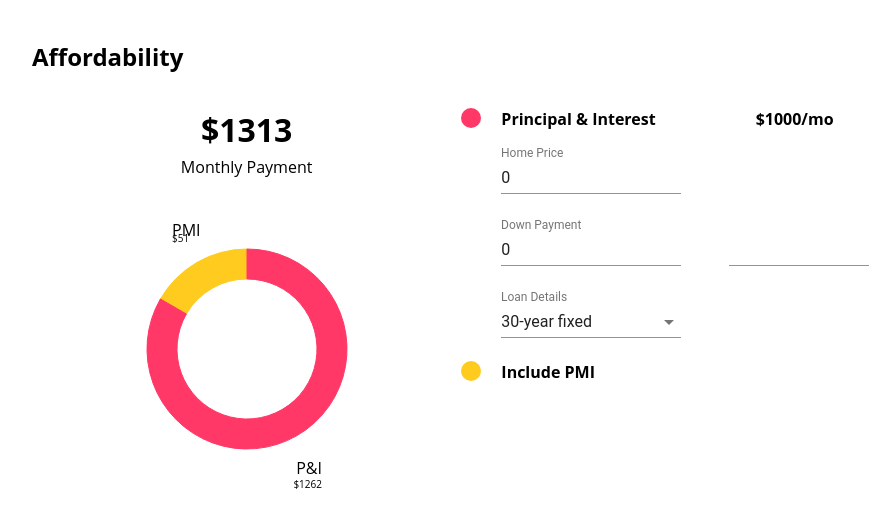
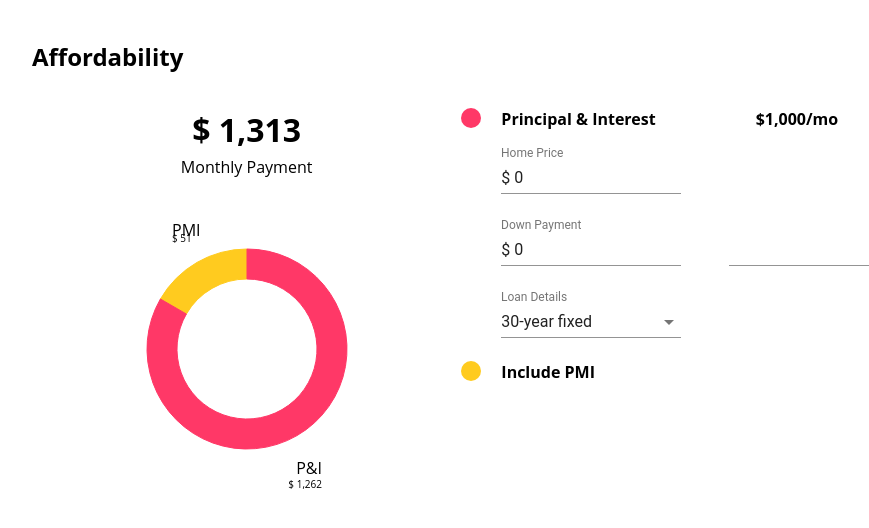
Before and after one commit to PropertySimple/ReactChallene, a React (Create React App) app in the folder mortgage-calculator/: page / in a window 1280 px wide. Shown: the top 528 px of the page, without its empty margins (96-965 px from the left). Built offline with nearby package versions, Linux system fonts and the light colour scheme.

Commit message:
Format the prices

```diff
--- a/mortgage-calculator/src/components/Inputs.js
+++ b/mortgage-calculator/src/components/Inputs.js
@@ -3,6 +3,7 @@ import styled from 'styled-components'
 import { withStyles } from '@material-ui/core/styles';
 import TextField from '@material-ui/core/TextField';
 import MenuItem from '@material-ui/core/MenuItem';
+import NumberFormat from 'react-number-format';
 
 const Form = styled.form`
   display: flex;
@@ -47,6 +48,26 @@ const styles = theme => ({
   },
 });
 
+function NumberFormatCustom(props) {
+  const { inputRef, onChange, ...other } = props;
+
+  return (
+    <NumberFormat
+      {...other}
+      getInputRef={inputRef}
+      onValueChange={values => {
+        onChange({
+          target: {
+            value: values.value,
+          },
+        });
+      }}
+      thousandSeparator
+      prefix="$ "
+    />
+  );
+}
+
 class Inputs extends Component {
   constructor(props) {
     super(props);
@@ -66,6 +87,7 @@ class Inputs extends Component {
 
   render() {
     const { classes } = this.props;
+    const { principalAndInterest, price, down } = this.state;
 
     const years = [
       {
@@ -80,14 +102,21 @@ class Inputs extends Component {
 
     return (
       <Form className={classes.container} noValidate autoComplete="off">
-        <Row title><Circle color="#ff3867" /><Title>{"Principal & Interest"}</Title><Title price>{`$${this.state.principalAndInterest}/mo`}</Title></Row>
+        <Row title>
+          <Circle color="#ff3867" />
+          <Title>{"Principal & Interest"}</Title>
+          <Title price><NumberFormat value={principalAndInterest} displayType={'text'} thousandSeparator={true} prefix={'$'} />{`/mo`}</Title>
+        </Row>
 
         <Row>
           <TextField
             label="Home Price"
             className={classes.textField}
-            value={this.state.price}
+            value={price}
             onChange={this.handleChange('price')}
+            InputProps={{
+              inputComponent: NumberFormatCustom,
+            }}
             margin="normal"
           />
         </Row>
@@ -96,8 +125,11 @@ class Inputs extends Component {
           <TextField
             label="Down Payment"
             className={classes.textField}
-            value={this.state.down}
+            value={down}
             onChange={this.handleChange('down')}
+            InputProps={{
+              inputComponent: NumberFormatCustom,
+            }}
             margin="normal"
           />
           <TextField
--- a/mortgage-calculator/src/components/PieChart.js
+++ b/mortgage-calculator/src/components/PieChart.js
@@ -1,6 +1,7 @@
 import React, { Component } from 'react';
 import styled from 'styled-components'
 import { RadialChart } from 'react-vis';
+import NumberFormat from 'react-number-format';
 
 const PieChart = styled.div`
   display: flex;
@@ -26,19 +27,21 @@ export default class extends Component {
       {
         angle: 300,
         label: 'P&I',
-        subLabel: `$${this.props.principalAndInterest}`,
+        subLabel: <NumberFormat value={this.props.principalAndInterest} displayType={'text'} thousandSeparator={true} prefix={'$ '} renderText={value => value} />,
         color:'#ff3867'},
       {
         angle: 60,
         label: 'PMI',
-        subLabel: `$${this.props.pmi}`,
+        subLabel: <NumberFormat value={this.props.pmi} displayType={'text'} thousandSeparator={true} prefix={'$ '} renderText={value => value} />,
         color:'#ffcb1f'
       }
     ];
 
     return (
       <PieChart>
-        <MonthlyPayment>${this.props.principalAndInterest + this.props.pmi}</MonthlyPayment>
+        <MonthlyPayment>
+          <NumberFormat value={this.props.principalAndInterest + this.props.pmi} displayType={'text'} thousandSeparator={true} prefix={'$ '} />
+        </MonthlyPayment>
         <Title>Monthly Payment</Title>
         <RadialChart
           data={values}
```
